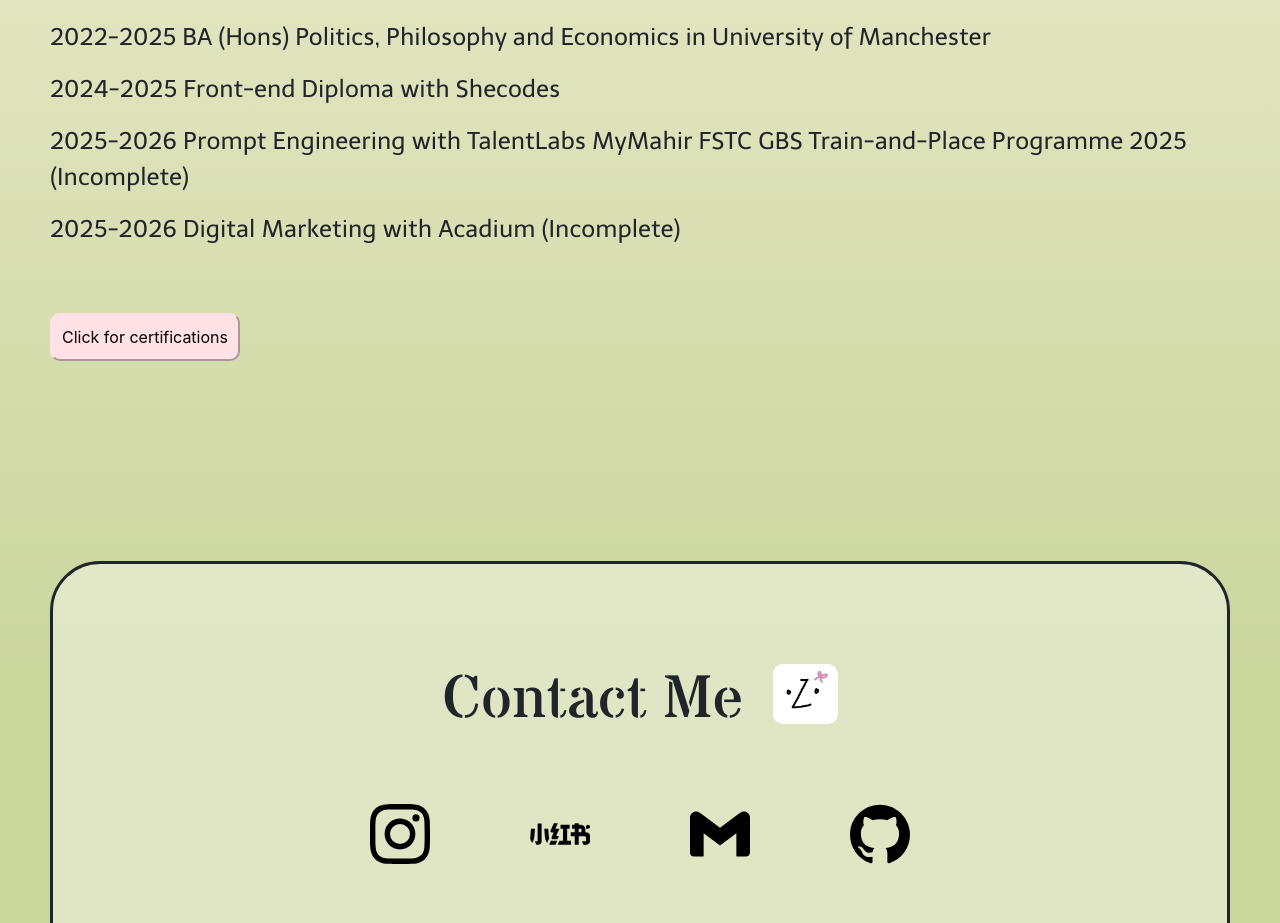
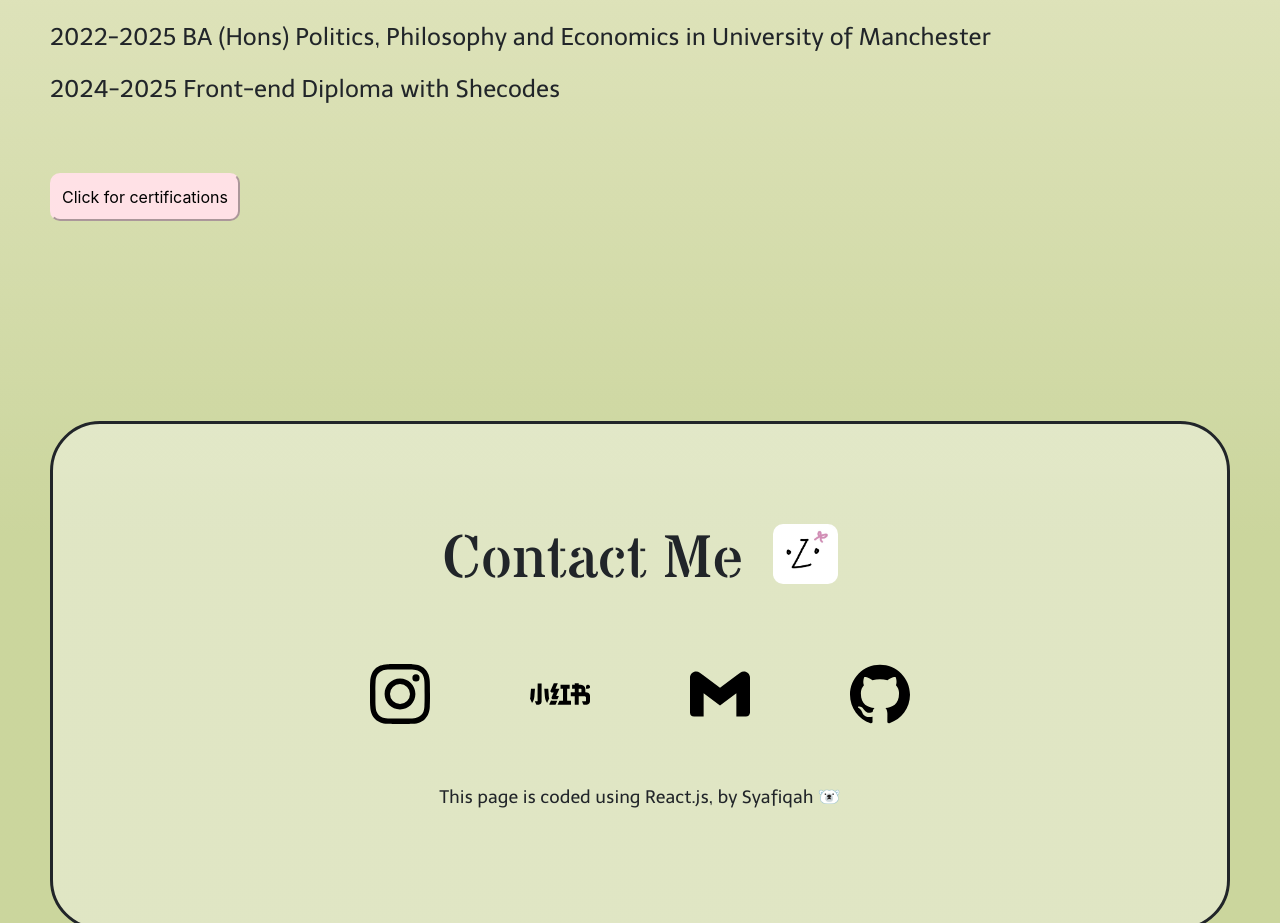
Before and after one commit to cosylily/website-portfolio, a React (Create React App) app: page / in a window 1280 px wide. Shown: the part 3489-4412 px from the top of the page. Built offline with nearby package versions, Linux system fonts and the light colour scheme.

Commit message:
Update App.js
Decided to delete this part of the education journey for simplified presentation of my education

```diff
--- a/src/App.js
+++ b/src/App.js
@@ -123,11 +123,6 @@ function App() {
                 University of Manchester
               </p>
               <p>2024-2025 Front-end Diploma with Shecodes</p>
-              <p>
-                2025-2026 Prompt Engineering with TalentLabs MyMahir FSTC GBS
-                Train-and-Place Programme 2025 (Incomplete)
-              </p>
-              <p>2025-2026 Digital Marketing with Acadium (Incomplete)</p>
             </div>
 
             <button onClick={handleActive} className="certbutton">
```
